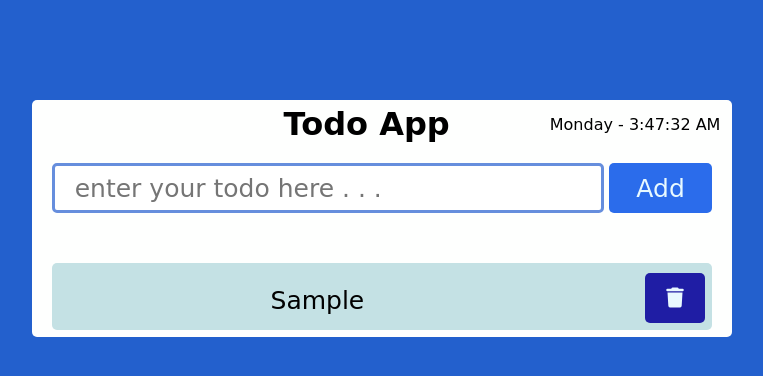
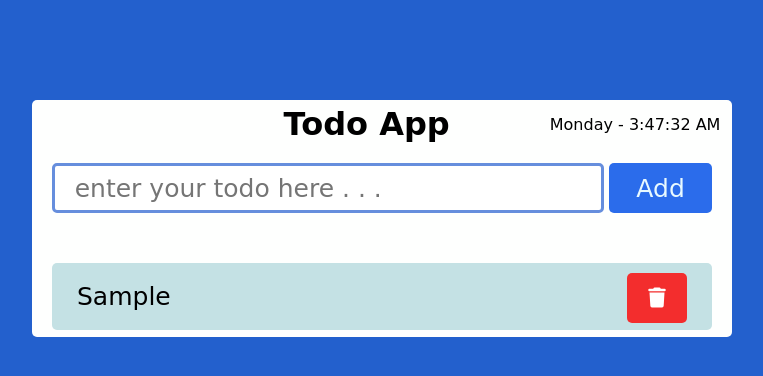
Before and after one commit to GauravSinghdev/todoApp-JS, a plain HTML site: page index.html in a window 1280 px wide. Both pictures are taken after typing "Sample" into the empty fields and a click on the button "Add". Shown: the whole page, without its empty margins (258-1021 px from the left). Drawn offline with Linux system fonts and the light colour scheme.

```diff
--- a/style.css
+++ b/style.css
@@ -43,7 +43,9 @@
 
 .todos p{
     font-size: 25px;
-    padding-top: 8px;
+    /* padding-top: 2px; */
+    text-align: left;
+
 }
 
 .todo-div{
@@ -53,13 +55,14 @@
     border-radius: 5px;
     margin-bottom: 2px;
     margin-inline: 15px;
-    padding-inline: 15px;
     align-items: center;
     padding: 7px;
+    padding-inline: 25px;
 }
 
 .todo-div .btn{
-    background-color: #1f1da4;
+    background-color: rgba(255, 0, 0, 0.801);
+    color: white;
     float: right;
     cursor: pointer;
     font-size: 20px;
--- a/todo.js
+++ b/todo.js
@@ -2,8 +2,6 @@
 
 function showDate()
 {
-
-    console.log("hey")
     let a = ["Sunday","Monday","Tuesday","Wednesday","Thursday","Friday","Saturday"];
 
     let date = new Date();
@@ -41,7 +39,6 @@
     if(localStorage.getItem("alltodos") == null)
     {
         alltodos = [];
-
     }
     else{
         alltodos = JSON.parse(localStorage.getItem("alltodos"));
@@ -81,7 +78,6 @@
         }
 
         alltodos.push(txt);
-
         localStorage.setItem("alltodos", JSON.stringify(alltodos));
         showData();
 
```
